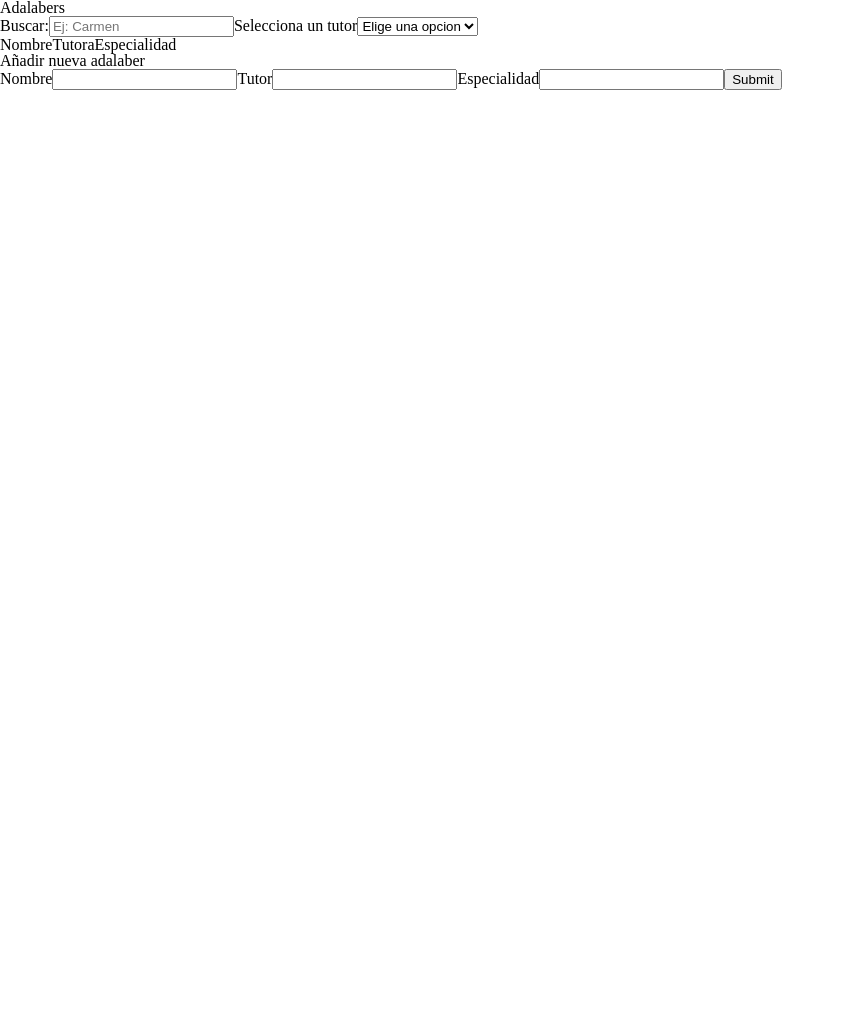
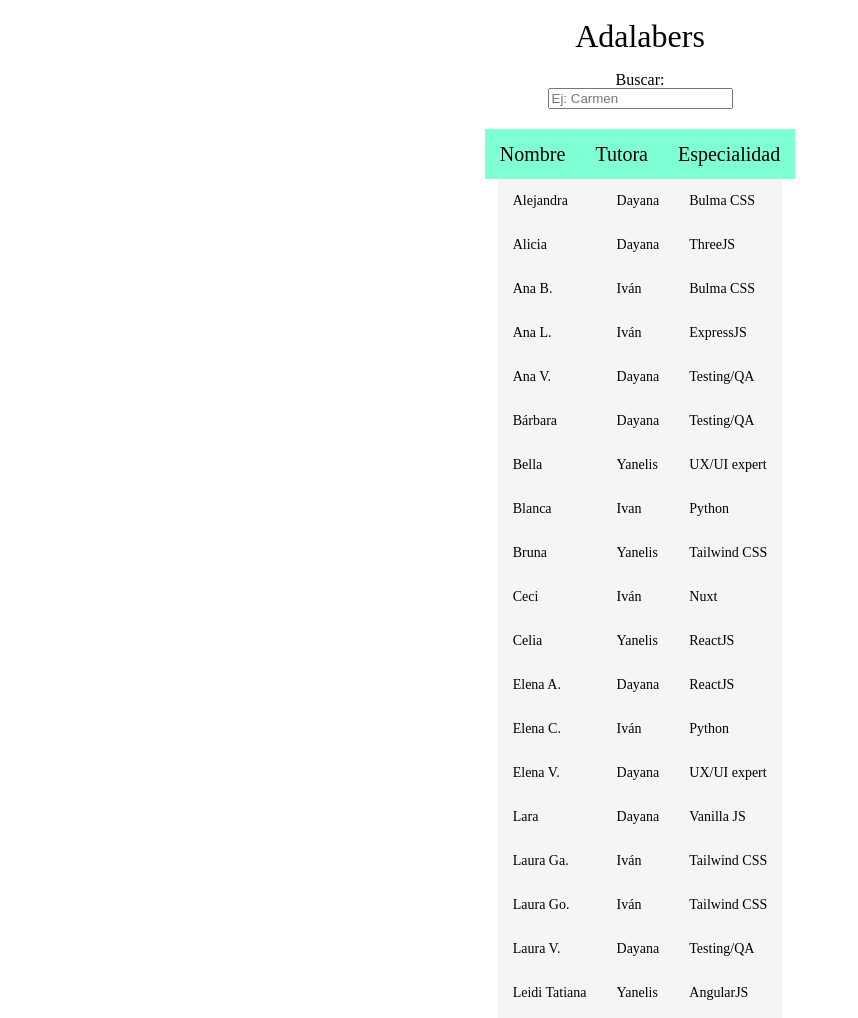
Before and after one commit to Adalab/modulo-3-evaluacion-intermedia-Sameidu, a React app: page / in a window 1280 px wide. Shown: the top 1018 px of the page, without its empty margins (0-858 px from the left). Before the commit the page ends 800 px from the top, so only its background shows below. Built offline with nearby package versions, Linux system fonts and the light colour scheme.

Commit message:
added css

```diff
--- a/src/components/App.js
+++ b/src/components/App.js
@@ -39,13 +39,15 @@ function App() {
 
   const htmlData = adalaber
   .filter((eachAdalaber) => eachAdalaber.name.toLocaleLowerCase().includes(search.toLocaleLowerCase()))
-  .filter((eachAdalaber) => eachAdalaber.counselor === searchTutor)
+
+  //Sin una opcion seleccionada no pinta la lista por defecto
+  //.filter((eachAdalaber) => eachAdalaber.counselor === searchTutor)
   .map((data) => {
     return (
-      <tr key={data.id}>
-      <td>{data.name}</td>
-      <td>{data.counselor}</td>
-      <td>{data.speciality}</td>
+      <tr key={data.id} className='table_body'>
+      <td className='table_body-data'>{data.name}</td>
+      <td className='table_body-data'>{data.counselor}</td>
+      <td className='table_body-data'>{data.speciality}</td>
     </tr>
     )
   })
@@ -56,24 +58,24 @@ function App() {
     <div className="App">
       <h1 className="title">Adalabers</h1>
 
-      <form action="">
+      <form action="" className='search'>
         <label htmlFor="">Buscar:</label>
         <input type="search" id='search' placeholder='Ej: Carmen' onInput={handleSearch} />
-        <label htmlFor="tutor">Selecciona un tutor</label>
+        {/* <label htmlFor="tutor">Selecciona un tutor</label>
         <select name="tutor" id="tutor" onChange={handleSearchTutor}>
           <option selected disabled>Elige una opcion</option>
           <option value="Ivan">Ivan</option>
           <option value="Yanelis">Yanelis</option>
           <option value="Dayana">Dayana</option>
-        </select>
+        </select> */}
       </form>
 
       <table className="table">
   {/* <!-- Fila de cabecera -->  */}
-        <thead><tr>
-          <th>Nombre</th>
-          <th>Tutora</th>
-          <th>Especialidad</th>
+        <thead><tr className='table_head'>
+          <th className='table_head-data'>Nombre</th>
+          <th className='table_head-data'>Tutora</th>
+          <th className='table_head-data'>Especialidad</th>
         </tr></thead>
             {/* <!-- Fin fila de cabecera -->  */}
 
@@ -82,8 +84,8 @@ function App() {
         </tbody>
         </table>
 
-        <form action="">
-          <h2>Añadir nueva adalaber</h2>
+        <form action="" className='addAdalaber'>
+          <h2 className='titleAdd'>Añadir nueva adalaber</h2>
           <label htmlFor="name">Nombre</label>
           <input type="text" id='name' value={addAdalaber.name} onInput={handleAddAdalaber}/>
           <label htmlFor="counselor">Tutor</label>
--- a/src/styles/App.scss
+++ b/src/styles/App.scss
@@ -1 +1,55 @@
 @import 'core/reset';
+
+
+.table{
+    display: flex;
+    flex-direction: column;
+    justify-content: center;
+    align-items: center;
+    &_head{
+        background-color: aquamarine;
+        &-data{
+            font-size: 20px;
+            padding: 15px;
+        }
+    }
+    &_body{
+        background-color: whitesmoke;
+        &-data{
+            font-size: 14px;
+            padding: 15px;
+        }
+    }
+}
+
+.title{
+    font-size: 32px;
+    display: flex;
+    flex-direction: column;
+    justify-content: center;
+    align-items: center;
+    margin-top: 20px;
+    margin-bottom: 20px;
+}
+
+.search{
+    display: flex;
+    flex-direction: column;
+    justify-content: center;
+    align-items: center;
+    margin-bottom: 20px;
+}
+
+.addAdalaber{
+    display: flex;
+    flex-direction: column;
+    justify-content: center;
+    align-items: center;
+    margin-top: 20px;
+    margin-bottom: 20px;
+}
+
+.titleAdd{
+    font-size: 24px;
+    margin-bottom: 10px;
+}
```
